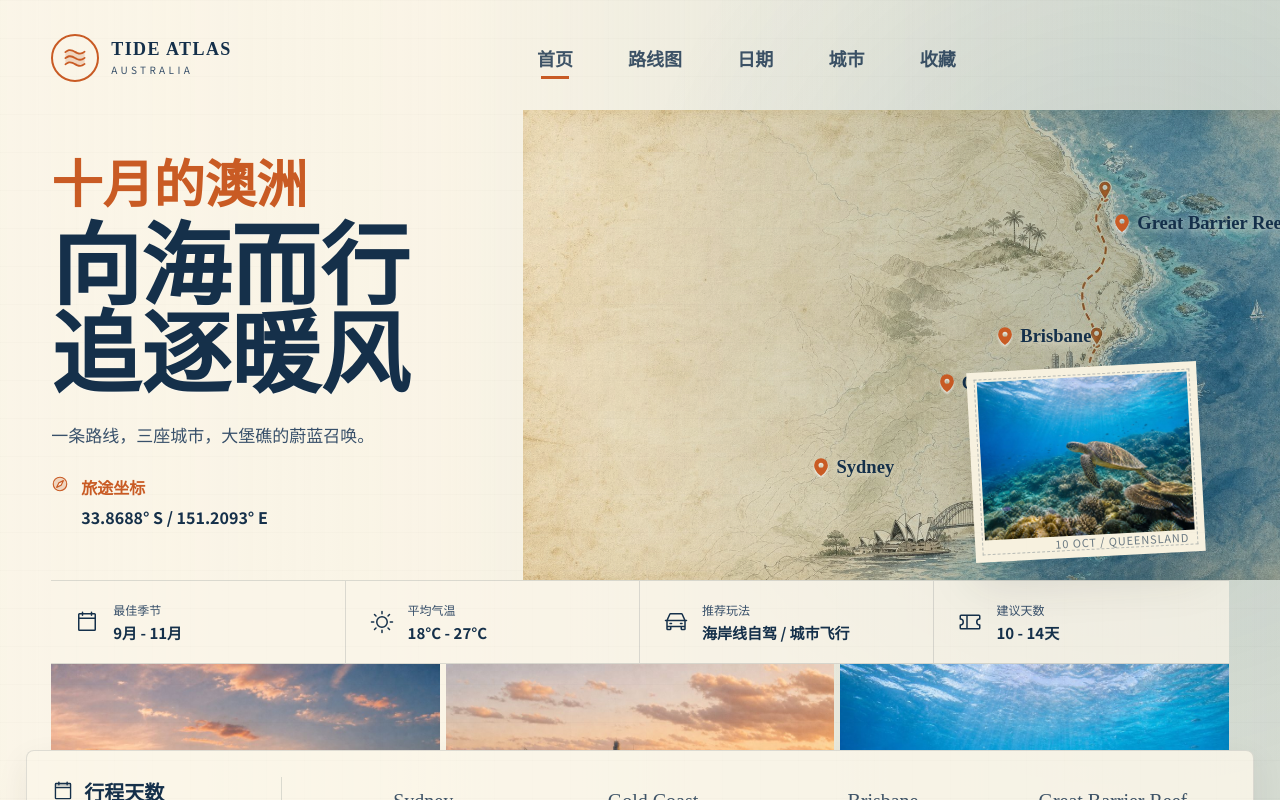
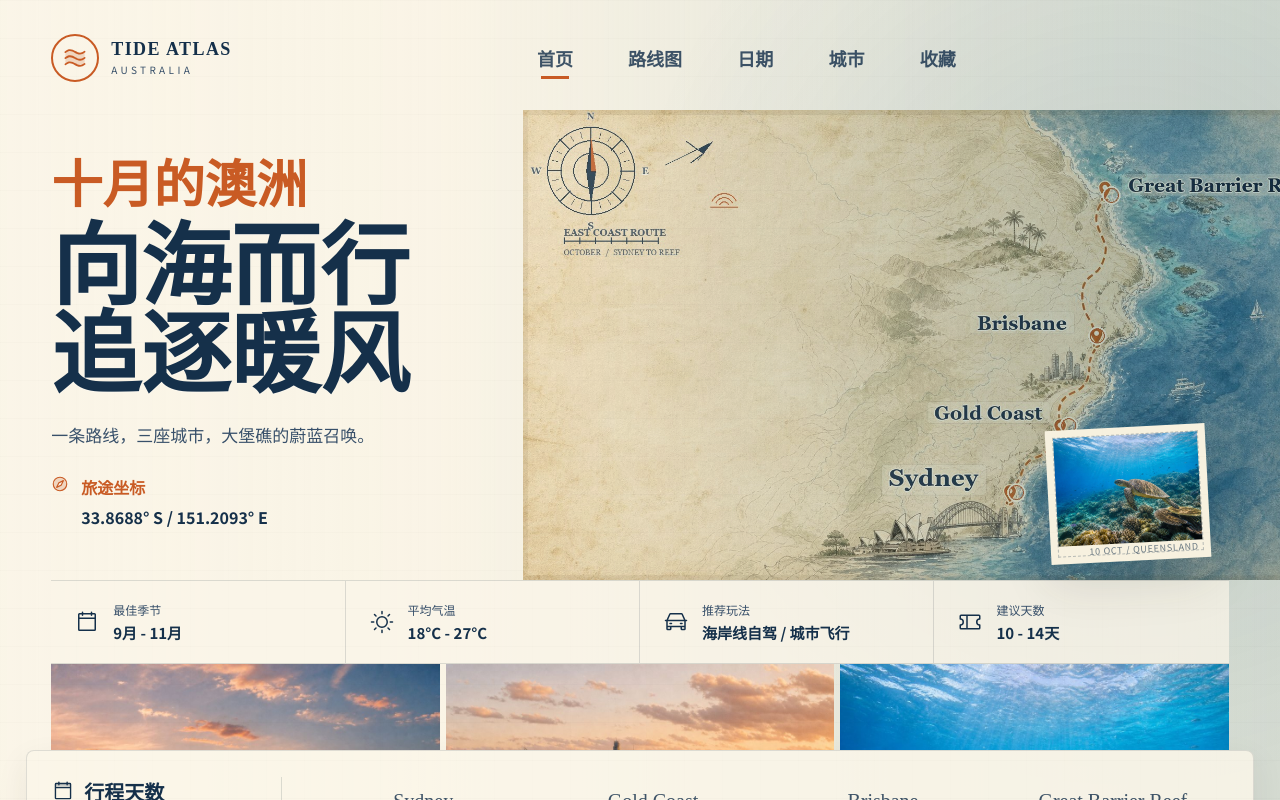
Before and after one commit to zzqqqdddd/australia-tide-atlas, a React (Vite) app: page / in a window 1280 px wide. Shown: the top 800 px of the page. Built offline with nearby package versions, Linux system fonts and the light colour scheme.

Commit message:
Bake labels into route map

```diff
--- a/src/App.jsx
+++ b/src/App.jsx
@@ -23,7 +23,8 @@ import {
 const assetUrl = (fileName) => `${import.meta.env.BASE_URL}assets/${fileName}`;
 
 const assets = {
-  route: assetUrl("route-atlas.jpg"),
+  route: assetUrl("route-atlas-labeled.jpg"),
+  routeBase: assetUrl("route-atlas.jpg"),
   sydney: assetUrl("sydney-opera.jpg"),
   coast: assetUrl("gold-coast.jpg"),
   reef: assetUrl("great-barrier-reef.jpg"),
@@ -258,22 +259,6 @@ export function App() {
         <div className="route-stage" aria-label="澳洲东海岸路线图">
           <div className="route-map">
             <img src={assets.route} alt="澳洲东海岸抽象路线图" />
-            <div className="route-pin sydney">
-              <MapPin size={20} weight="fill" />
-              <span>Sydney</span>
-            </div>
-            <div className="route-pin gold">
-              <MapPin size={20} weight="fill" />
-              <span>Gold Coast</span>
-            </div>
-            <div className="route-pin brisbane">
-              <MapPin size={20} weight="fill" />
-              <span>Brisbane</span>
-            </div>
-            <div className="route-pin reef">
-              <MapPin size={20} weight="fill" />
-              <span>Great Barrier Reef</span>
-            </div>
           </div>
           <figure className="stamp-photo">
             <img src={assets.reef} alt="大堡礁海龟与珊瑚" />
@@ -480,7 +465,7 @@ function PlaceCard({ card, isExpanded, isSaved, onExpand, onSave }) {
 function DateDetail({ day }) {
   return (
     <section className="detail-view">
-      <div className="detail-cover" style={{ "--detail-cover-image": `url(${assets.route})` }}>
+      <div className="detail-cover" style={{ "--detail-cover-image": `url(${assets.routeBase})` }}>
         <p className="eyebrow">{day.day}</p>
         <h2>{day.title}</h2>
         <p>{day.summary}</p>
--- a/src/styles.css
+++ b/src/styles.css
@@ -325,54 +325,14 @@ h1 {
   pointer-events: none;
 }
 
-.route-pin {
-  position: absolute;
-  display: inline-flex;
-  align-items: center;
-  gap: 5px;
-  z-index: 2;
-  color: var(--ink);
-  font-family: "Noto Serif SC", serif;
-  font-size: clamp(15px, 1.45vw, 25px);
-  font-weight: 800;
-  text-shadow: 0 2px 8px rgba(251, 246, 233, 0.8);
-  transform: translate(-12px, -50%);
-  white-space: nowrap;
-}
-
-.route-pin svg {
-  color: var(--sun);
-  filter: drop-shadow(0 2px 1px rgba(255, 255, 255, 0.7));
-}
-
-.route-pin.sydney {
-  left: 36%;
-  top: 76%;
-}
-
-.route-pin.gold {
-  left: 51%;
-  top: 58%;
-}
-
-.route-pin.brisbane {
-  left: 58%;
-  top: 48%;
-}
-
-.route-pin.reef {
-  left: 72%;
-  top: 24%;
-}
-
 .stamp-photo {
   position: absolute;
-  right: 4%;
-  bottom: 5%;
+  right: 3%;
+  bottom: 4%;
   z-index: 3;
-  width: min(230px, 23vw);
+  width: min(160px, 16vw);
   margin: 0;
-  padding: 10px 10px 22px;
+  padding: 8px 8px 18px;
   background: #f7f1df;
   box-shadow: var(--shadow);
   transform: rotate(-3deg);
@@ -394,9 +354,9 @@ h1 {
 
 .stamp-photo figcaption {
   position: absolute;
-  right: 16px;
-  bottom: 7px;
-  font-size: 11px;
+  right: 12px;
+  bottom: 5px;
+  font-size: 9px;
   color: rgba(21, 48, 74, 0.62);
   letter-spacing: 0.08em;
 }
@@ -988,15 +948,10 @@ h1 {
     min-height: 0;
   }
 
-  .route-pin {
-    font-size: clamp(12px, 3.2vw, 15px);
-    gap: 3px;
-  }
-
   .stamp-photo {
     right: 14px;
     bottom: 14px;
-    width: 142px;
+    width: 104px;
   }
 
   .facts-strip {
@@ -1081,14 +1036,8 @@ h1 {
   }
 
   .stamp-photo {
-    width: 112px;
-    padding: 7px 7px 18px;
-  }
-
-  .route-pin span {
-    max-width: 80px;
-    white-space: normal;
-    line-height: 1.05;
+    width: 86px;
+    padding: 6px 6px 15px;
   }
 
   .panel-actions button {
```
Also changed, not shown: public/assets/route-atlas-labeled.jpg (added).
